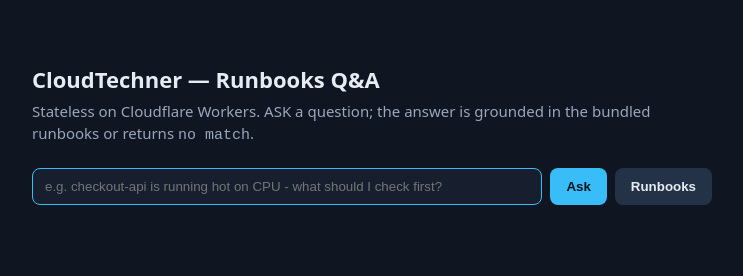
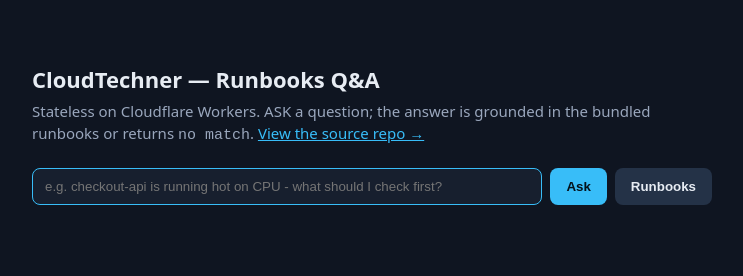
Before and after one commit to rttss-sahil/cloudtechner-agent-exercise, a website: page worker/public/index.html in a window 1280 px wide. Shown: the whole page, without its empty margins (268-1011 px from the left). Drawn offline with Linux system fonts and the light colour scheme.

Commit message:
Add repo link to Cloudflare UI

```diff
--- a/worker/public/index.html
+++ b/worker/public/index.html
@@ -31,7 +31,8 @@
 <body>
   <main>
     <h1>CloudTechner — Runbooks Q&amp;A</h1>
-    <p class="sub">Stateless on Cloudflare Workers. ASK a question; the answer is grounded in the bundled runbooks or returns <code>no match</code>.</p>
+    <p class="sub">Stateless on Cloudflare Workers. ASK a question; the answer is grounded in the bundled runbooks or returns <code>no match</code>.
+      <a href="https://github.com/rttss-sahil/cloudtechner-agent-exercise" target="_blank" rel="noopener" style="color:var(--acc)">View the source repo →</a></p>
 
     <form id="f">
       <input id="q" placeholder='e.g. checkout-api is running hot on CPU - what should I check first?' autofocus />
```
